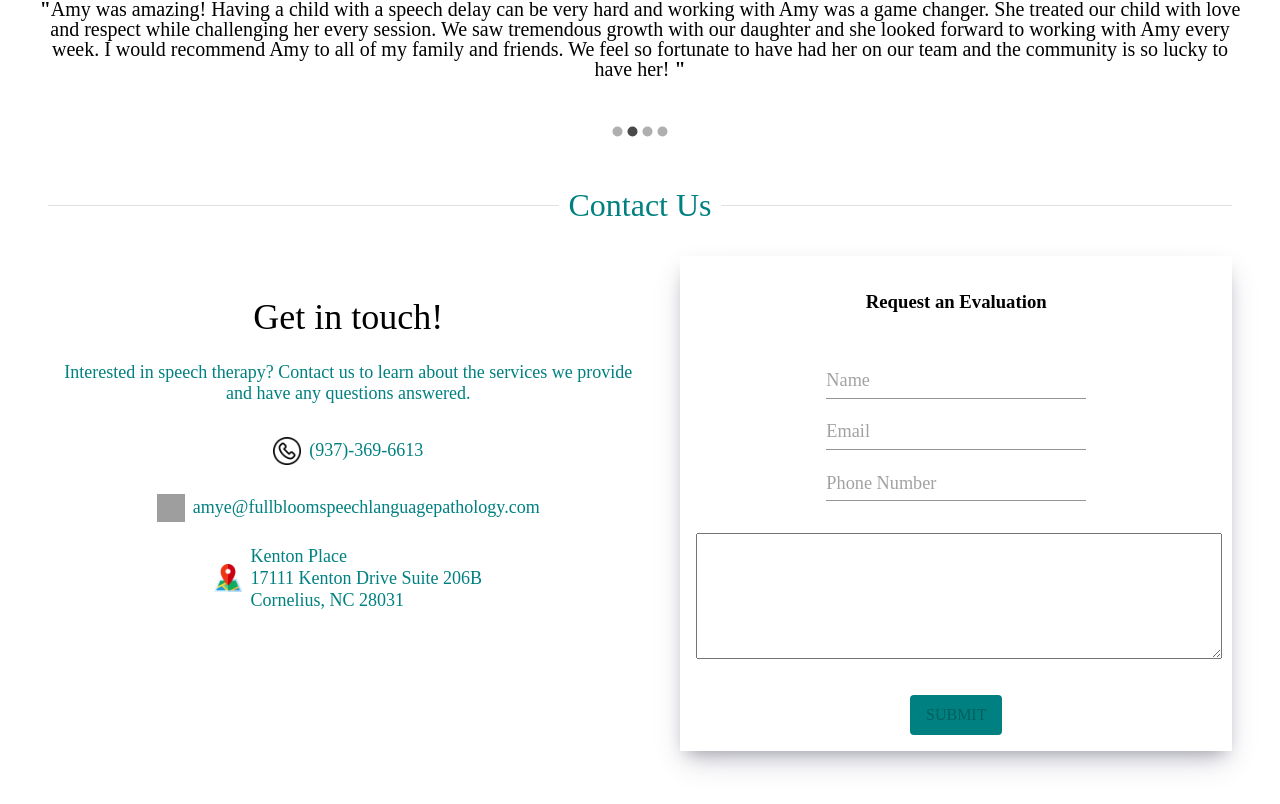
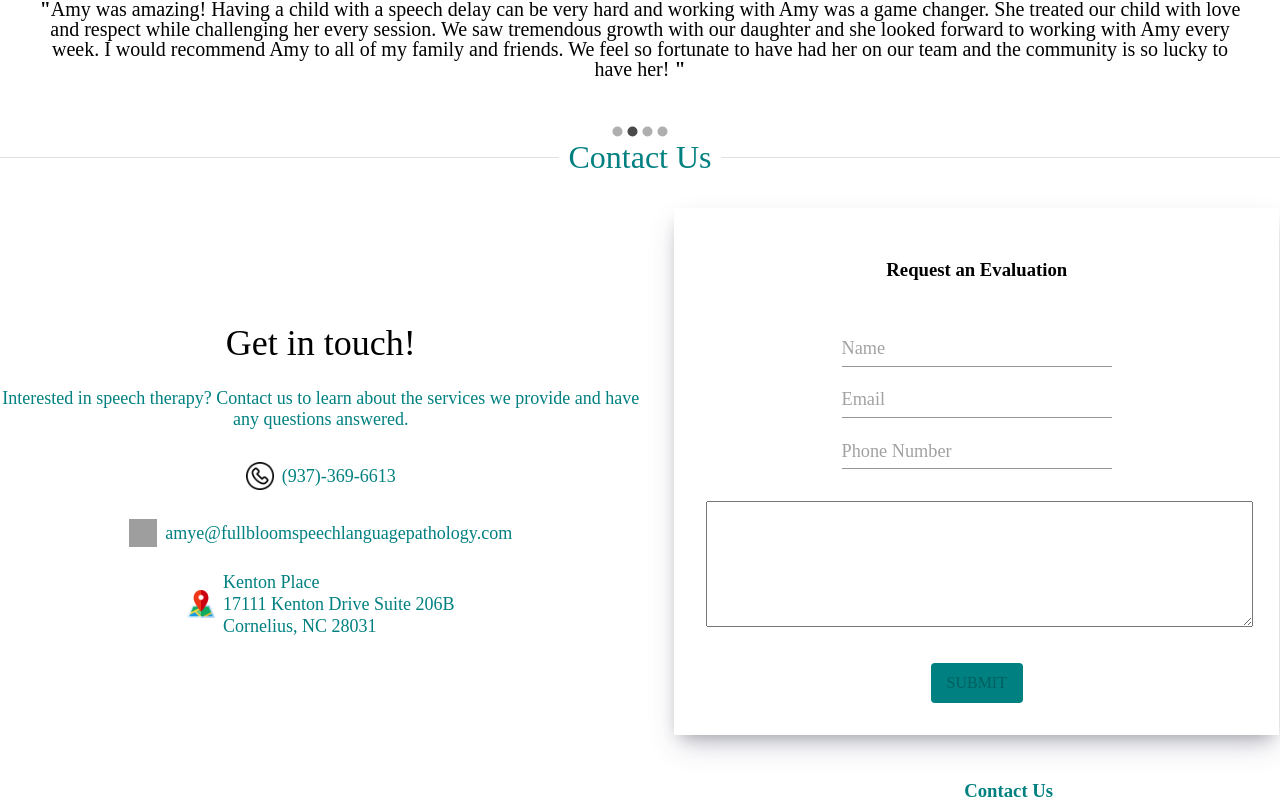
Before and after one commit to beemak789/AE_SLP_Website, a React (Create React App) app in the folder AE_Website/: page / in a window 1280 px wide. Shown: the part 2690-3494 px from the top of the page. Built offline with nearby package versions, Linux system fonts and the light colour scheme; grey boxes are pictures that could not be loaded; a web font is replaced by a local one.

Commit message:
add styles

```diff
--- a/AE_Website/src/component/ContactMe.js
+++ b/AE_Website/src/component/ContactMe.js
@@ -69,7 +69,6 @@ export default ContactMe;
 const ContactMeContainer = styled.div`
   display: flex;
   flex-direction: column;
-  padding: 3rem;
   align-items: center;
 `;
 
@@ -118,10 +117,10 @@ const ContactDetailsContainer = styled.div`
 `;
 
 const GetInTouch = styled.div`
-  padding: 1rem;
   text-align: center;
   font-size: 18px;
   width: 50%;
+  margin: auto;
 
   h1 {
     text-align: center;
--- a/AE_Website/src/component/Form.js
+++ b/AE_Website/src/component/Form.js
@@ -121,7 +121,8 @@ const FormContainer = styled.form`
   display: flex;
   flex-direction: column;
   align-items: center;
-  padding: 1rem;
+  padding: 2rem;
+  margin: auto;
   box-shadow: rgba(50, 50, 93, 0.25) 0px 13px 27px -5px,
     rgba(0, 0, 0, 0.3) 0px 8px 16px -8px;
 
```
